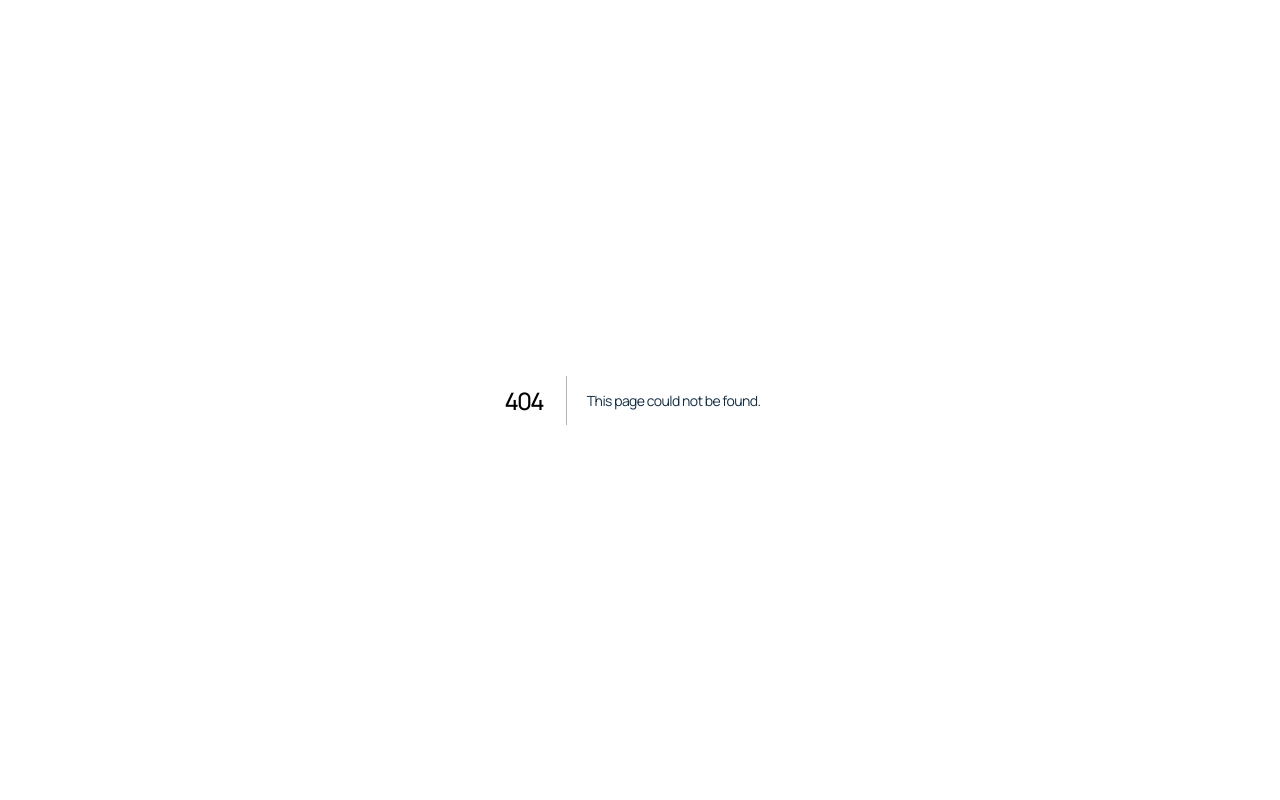
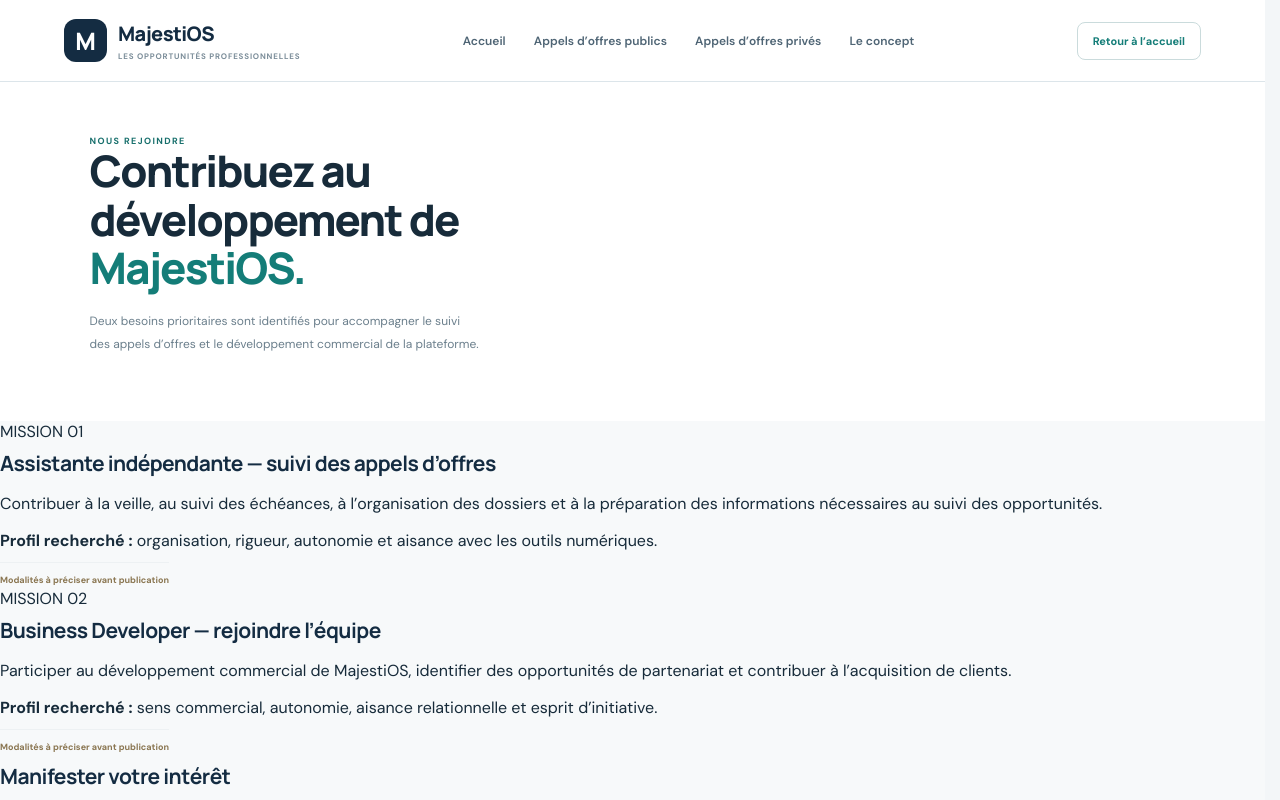
Before and after one commit to Chexpeer/Majestios, a Next.js app: page /nous-rejoindre in a window 1280 px wide. Before the commit this address had no page. Shown: the top 800 px of the page. Built offline with nearby package versions, Linux system fonts and the light colour scheme.

Commit message:
feat: add focused MajestiOS recruitment page

```diff
--- /dev/null
+++ b/src/app/nous-rejoindre/page.tsx
@@ -0,0 +1,16 @@
+import Link from "next/link";
+
+export const metadata = { title: "Nous rejoindre — MajestiOS", description: "Les premières collaborations envisagées pour le développement de MajestiOS." };
+
+export default function JoinPage() {
+  return <main className="public-site concept-page">
+    <header className="public-header"><Link className="public-brand" href="/"><span className="public-brand-mark">M</span><span><strong>MajestiOS</strong><small>LES OPPORTUNITÉS PROFESSIONNELLES</small></span></Link><nav className="public-nav" aria-label="Navigation principale"><Link href="/">Accueil</Link><Link href="/#recherche">Appels d’offres publics</Link><Link href="/appels-offres-prives">Appels d’offres privés</Link><Link href="/comment-et-pourquoi">Le concept</Link></nav><Link className="header-login" href="/">Retour à l’accueil</Link></header>
+    <section className="how-section concept-hero"><div><span className="section-label">NOUS REJOINDRE</span><h1>Contribuez au développement de <em>MajestiOS.</em></h1><p>Deux besoins prioritaires sont identifiés pour accompagner le suivi des appels d’offres et le développement commercial de la plateforme.</p></div></section>
+    <section className="concept-grid">
+      <article><span>MISSION 01</span><h2>Assistante indépendante — suivi des appels d’offres</h2><p>Contribuer à la veille, au suivi des échéances, à l’organisation des dossiers et à la préparation des informations nécessaires au suivi des opportunités.</p><p><strong>Profil recherché :</strong> organisation, rigueur, autonomie et aisance avec les outils numériques.</p><span className="join-card-status">Modalités à préciser avant publication</span></article>
+      <article><span>MISSION 02</span><h2>Business Developer — rejoindre l’équipe</h2><p>Participer au développement commercial de MajestiOS, identifier des opportunités de partenariat et contribuer à l’acquisition de clients.</p><p><strong>Profil recherché :</strong> sens commercial, autonomie, aisance relationnelle et esprit d’initiative.</p><span className="join-card-status">Modalités à préciser avant publication</span></article>
+    </section>
+    <section className="concept-principles"><h2>Manifester votre intérêt</h2><p>Le parcours de candidature n’est pas encore connecté à un système sécurisé. Les conditions de collaboration, le statut et la rémunération devront être définis avant l’ouverture des candidatures. Aucun formulaire fictif ne prétend enregistrer une candidature à ce stade.</p><Link className="search-submit concept-cta" href="/">Retour à MajestiOS</Link></section>
+    <footer className="public-footer"><Link className="footer-brand" href="/">MajestiOS</Link><nav aria-label="Liens de pied de page"><Link href="/comment-et-pourquoi">Comment et pourquoi MajestiOS ?</Link><Link href="/appels-offres-prives">Appels d’offres privés</Link><Link href="/mentions-legales">Mentions légales</Link></nav><small>© MajestiOS · Site en construction</small></footer>
+  </main>;
+}
```
